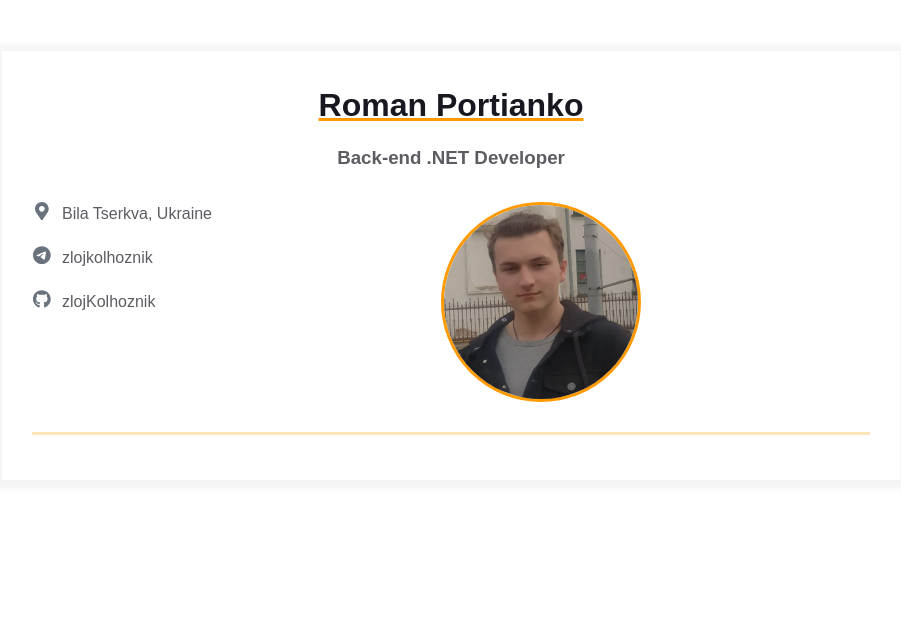
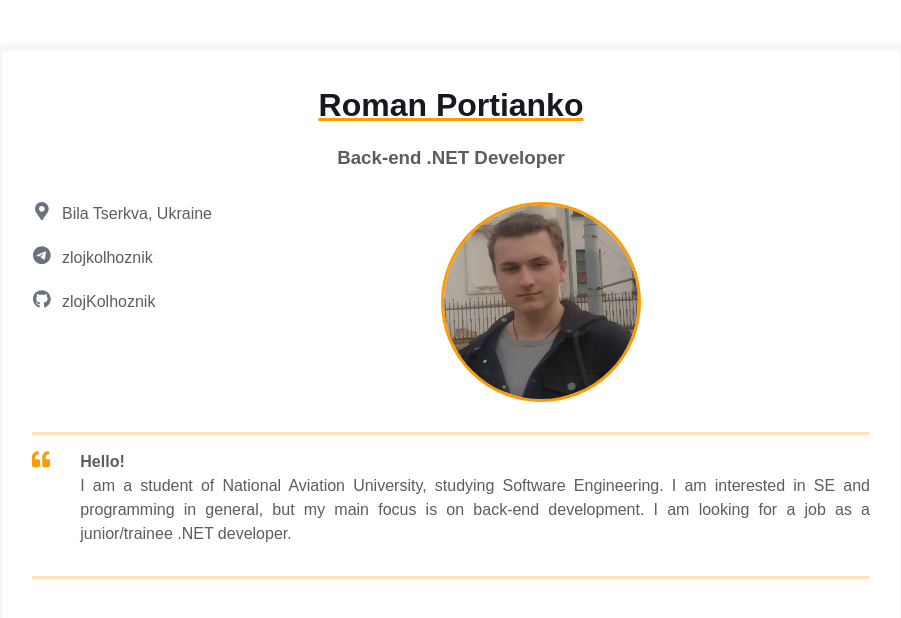
Before and after one commit to zlojKolhoznik/homepage, a plain HTML site: page index.html in a window 1280 px wide. Shown: the whole page, without its empty margins (189-1090 px from the left). Drawn offline with Linux system fonts and the light colour scheme.

Commit message:
Added intro block

```diff
--- a/index.html
+++ b/index.html
@@ -54,6 +54,25 @@
               </div>
             </div>
           </div>
+
+          <div class="container">
+            <div class="resume__block">
+              <div class="intro">
+                <div class="intro__icon-wrapper">
+                  <svg class="intro__icon" xmlns="http://www.w3.org/2000/svg" viewBox="0 0 512 512">
+                    <path
+                      d="M464 256h-80v-64c0-35.3 28.7-64 64-64h8c13.3 0 24-10.7 24-24V56c0-13.3-10.7-24-24-24h-8c-88.4 0-160 71.6-160 160v240c0 26.5 21.5 48 48 48h128c26.5 0 48-21.5 48-48V304c0-26.5-21.5-48-48-48zm-288 0H96v-64c0-35.3 28.7-64 64-64h8c13.3 0 24-10.7 24-24V56c0-13.3-10.7-24-24-24h-8C71.6 32 0 103.6 0 192v240c0 26.5 21.5 48 48 48h128c26.5 0 48-21.5 48-48V304c0-26.5-21.5-48-48-48z">
+                    </path>
+                  </svg>
+                </div>
+                <p class="intro_text"><strong>Hello!</strong><br>
+                    I am a student of National Aviation University, studying Software Engineering.
+                    I am interested in SE and programming in general, but my main focus is on back-end development.
+                    I am looking for a job as a junior/trainee .NET developer.
+                </p>
+              </div>
+            </div>
+          </div>
         </div>
       </main>
   </body>
```
